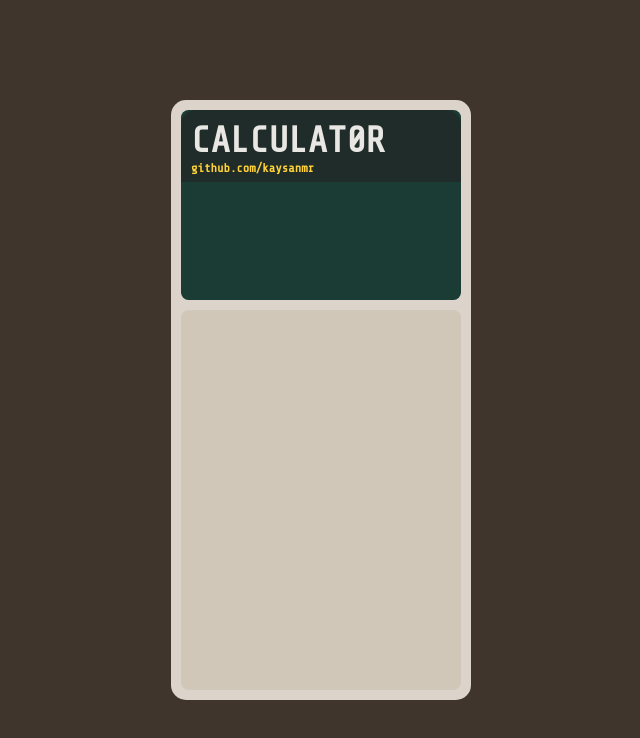
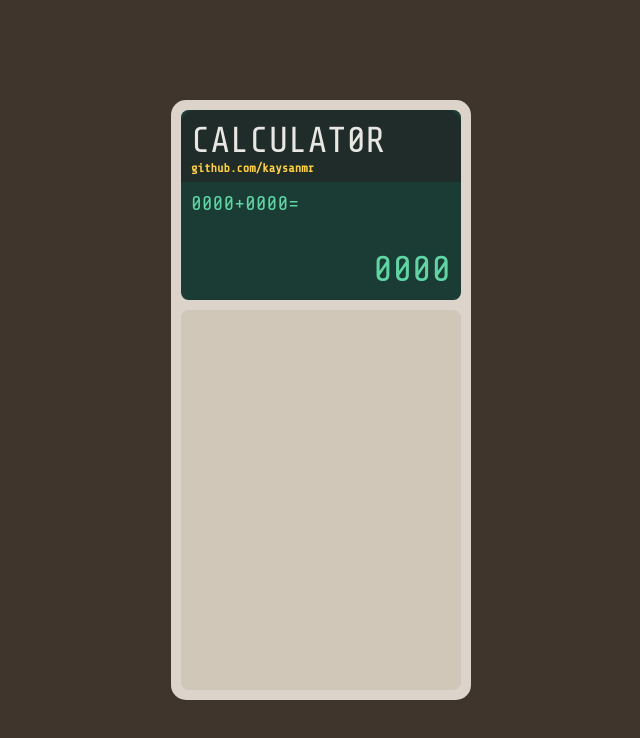
Before and after one commit to KaysanMR/Calculator, a plain HTML site: page index.html in a window 1280 px wide. Shown: the whole page, without its empty margins (319-959 px from the left). Drawn offline with nearby package versions, Linux system fonts and the light colour scheme.

Commit message:
Add display elements

```diff
--- a/index.html
+++ b/index.html
@@ -10,16 +10,26 @@
 
     <link rel="preconnect" href="https://fonts.googleapis.com">
     <link rel="preconnect" href="https://fonts.gstatic.com" crossorigin>
-    <link href="https://fonts.googleapis.com/css2?family=Share+Tech+Mono&family=VT323&display=swap" rel="stylesheet">
+    <link href="https://fonts.googleapis.com/css2?family=Share+Tech+Mono&display=swap" rel="stylesheet">
 
 </head>
 <body>
     <div class="calculator flex">
 
         <div class="display flex">
+
             <div class="banner">
                 <h1>CALCULAT0R</h1>
                 <h2><a href="https://github.com/kaysanmr/">github.com/kaysanmr</a></h2>
+            </div>
+
+            <div class="output flex">
+                <div class="expression">
+                    0000+0000=
+                </div>
+                <div class="result">
+                    0000
+                </div>
             </div>
         </div>
 
--- a/style.css
+++ b/style.css
@@ -33,6 +33,7 @@ body {
 }
 
 h1 {
+    font-weight: 400;
     font-size: 36px;
 }
 
@@ -58,6 +59,7 @@ a {
 }
 
 .display {
+    flex-direction: column;
     flex: 1;
     background-color: var(--bg-display);
     border-radius: 7.5px;
@@ -73,6 +75,20 @@ a {
     background-color: var(--bg-display-banner);
 }
 
+.output {
+    flex: 2;
+    align-items: flex-start;
+    justify-content: space-between;
+    padding: 10px;
+    color: var(--text-display);
+    font-size: 20px;
+}
+
+.result {
+    font-size: 36px;
+    align-self: flex-end;
+}
+
 .keypad {
     flex: 2;
     border-radius: 7.5px;
```
